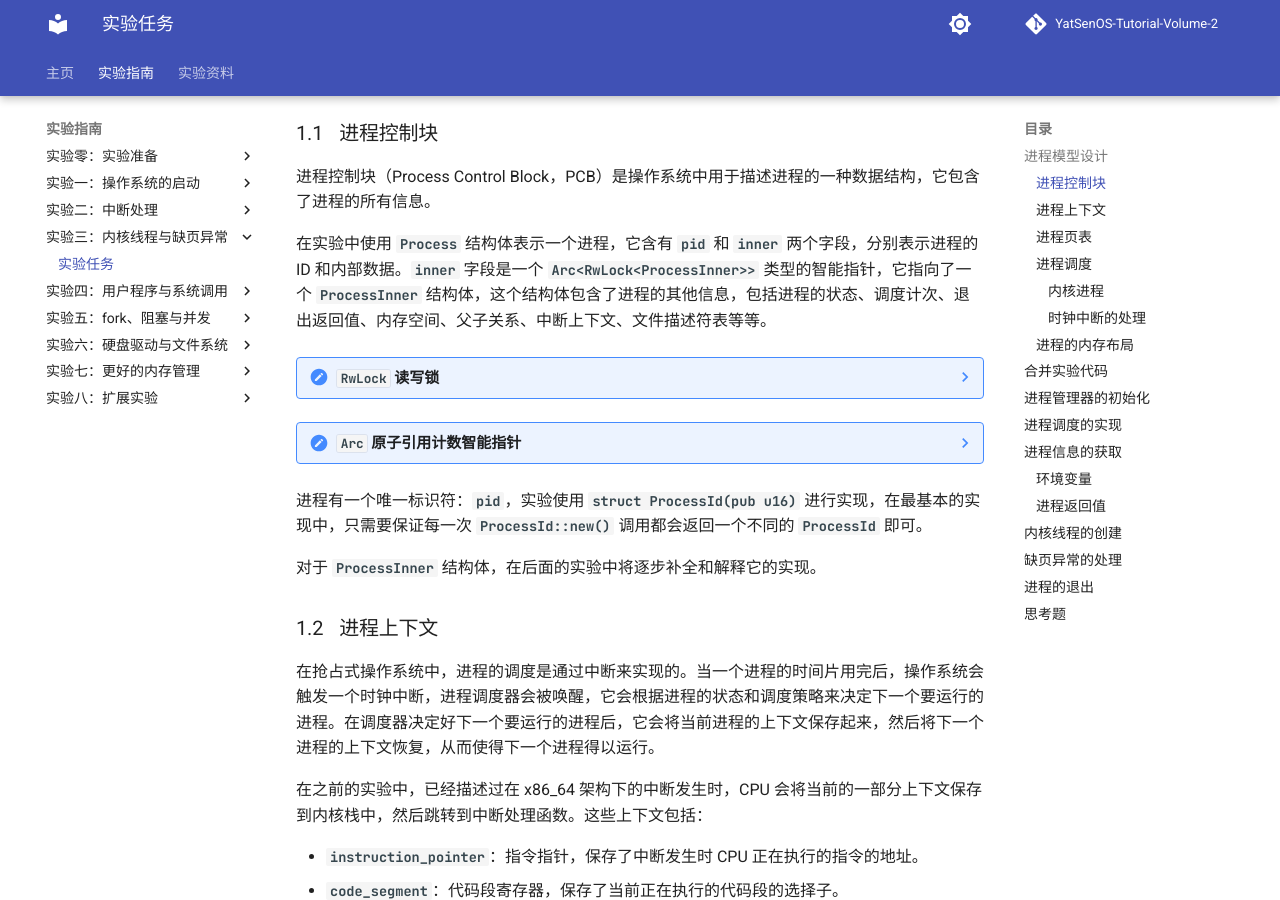
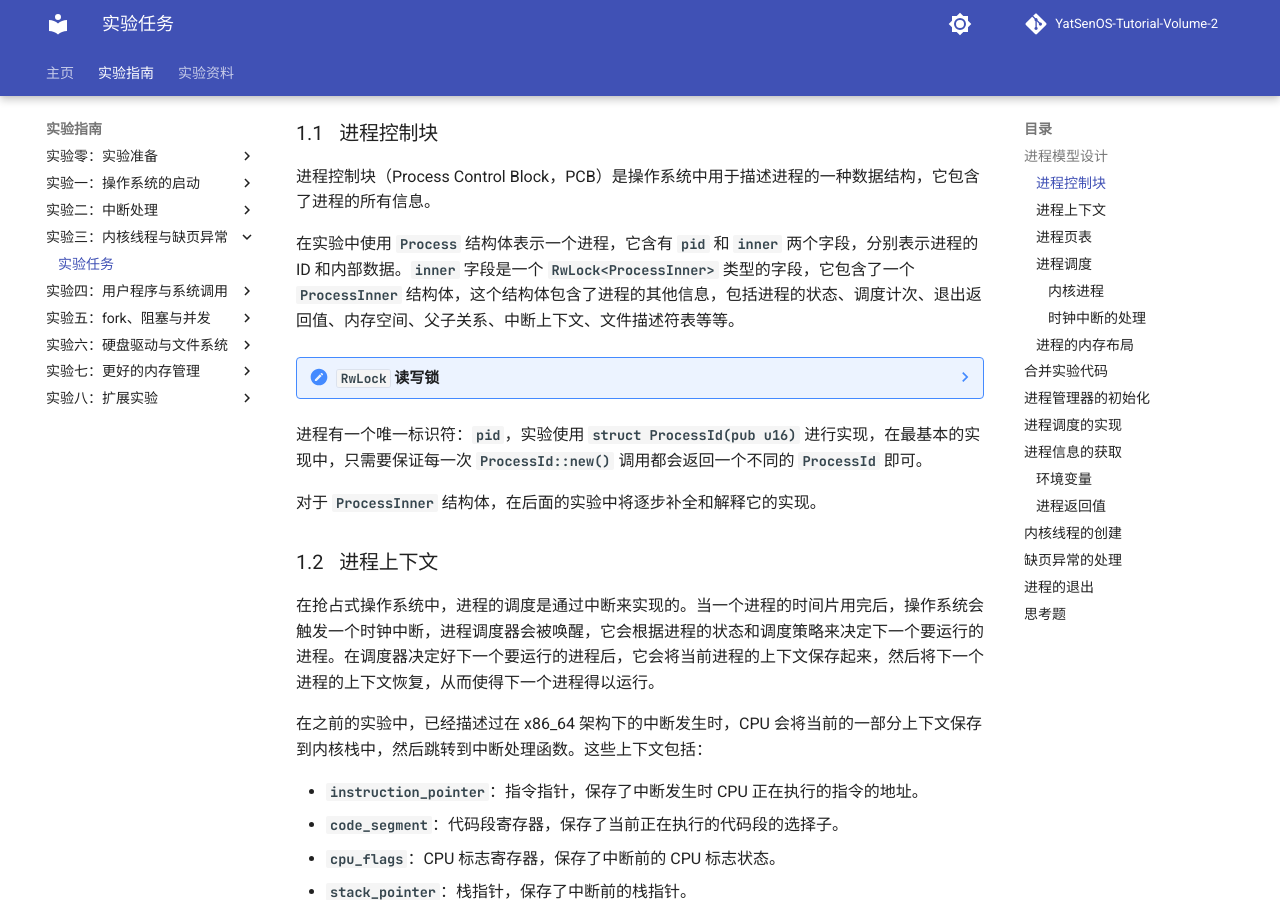
Before and after one commit to YatSenOS/YatSenOS-Tutorial-Volume-2, an MkDocs documentation site: the page built from docs/labs/0x03/tasks.md, in a window 1280 px wide and 900 px high, scrolled down 1503 px. Built offline with MkDocs 1.6.1 and Material for MkDocs 9.7.7, drawn with Linux system fonts in a browser that asks for light colours; comment, search, counter and statistics services are not loaded; some of the changed lines change nothing that is shown.

Commit message:
fix(lab/3): Remove Arc of the inner field in Process struct

````diff
--- a/docs/labs/0x03/tasks.md
+++ b/docs/labs/0x03/tasks.md
@@ -32,19 +32,13 @@
 
 进程控制块（Process Control Block，PCB）是操作系统中用于描述进程的一种数据结构，它包含了进程的所有信息。
 
-在实验中使用 `Process` 结构体表示一个进程，它含有 `pid` 和 `inner` 两个字段，分别表示进程的 ID 和内部数据。`inner` 字段是一个 `Arc<RwLock<ProcessInner>>` 类型的智能指针，它指向了一个 `ProcessInner` 结构体，这个结构体包含了进程的其他信息，包括进程的状态、调度计次、退出返回值、内存空间、父子关系、中断上下文、文件描述符表等等。
+在实验中使用 `Process` 结构体表示一个进程，它含有 `pid` 和 `inner` 两个字段，分别表示进程的 ID 和内部数据。`inner` 字段是一个 `RwLock<ProcessInner>` 类型的字段，它包含了一个 `ProcessInner` 结构体，这个结构体包含了进程的其他信息，包括进程的状态、调度计次、退出返回值、内存空间、父子关系、中断上下文、文件描述符表等等。
 
 ??? note "`RwLock` 读写锁"
 
     `RwLock` 读写锁允许多个线程同时读取数据，但只允许一个线程写入数据。
 
     多个线程可以同时通过 `read()` 获取读锁，对数据进行读取操作，但只有一个线程可以通过 `write()` 获取写锁，对数据进行写入操作。当有线程获取写锁时，所有的读锁都会被阻塞，直到写锁被释放。
-
-??? note "`Arc` 原子引用计数智能指针"
-
-    `Arc` 是 `alloc::sync` 中的一个原子引用计数智能指针，它允许多个线程同时拥有对同一数据的所有权，且不会造成数据竞争。
-
-    `Arc` 的 `clone()` 方法会增加引用计数，`drop()` 方法会减少引用计数，当引用计数为 0 时，数据会被释放。`Arc` 本身是**不可变的**，但可以通过 `RwLock` 获取内部可变性，进而安全的修改一个被多个线程所持有的数据。
 
 进程有一个唯一标识符：`pid`，实验使用 `struct ProcessId(pub u16)` 进行实现，在最基本的实现中，只需要保证每一次 `ProcessId::new()` 调用都会返回一个不同的 `ProcessId` 即可。
 
@@ -194,6 +188,12 @@ pub struct ProcessManager {
 }
 ```
 
+??? note "`Arc` 原子引用计数智能指针"
+
+    `Arc` 是 `alloc::sync` 中的一个原子引用计数智能指针，它允许多个线程同时拥有对同一数据的所有权，且不会造成数据竞争。
+
+    `Arc` 的 `clone()` 方法会增加引用计数，`drop()` 方法会减少引用计数，当引用计数为 0 时，数据会被释放。`Arc` 本身是**不可变的**，但可以通过 `RwLock` 获取内部可变性，进而安全的修改其中持有的数据。
+
 其中 `processes` 字段用于存储所有的进程，`ready_queue` 字段则用于存储就绪的进程队列。`ProcessManager` 结构体被设计为“不可变”的，也就是说，它由 `RwLock` 和 `Mutex` 来提供内部可变性。
 
 ??? hint "`HashMap` 与 `ahash`"
@@ -305,9 +305,9 @@ pub fn new(init: Arc<Process>) -> Self {
 
     !!! note "缺页异常？"
 
-          你可能会注意到，4GiB 的栈空间中实际映射的目前只有 2MiB，剩下的页面都是没有映射的。
+        你可能会注意到，4GiB 的栈空间中实际映射的目前只有 2MiB，剩下的页面都是没有映射的。
 
-          在未来的实验内容中，你将会处理这种缺页异常，并在需要时为进程进行映射。
+        在未来的实验内容中，你将会处理这种缺页异常，并在需要时为进程进行映射。
 
 在了解了这些虚拟地址空间预设的情况下，进一步来考虑其他进程的内存布局。本次实验中，由于还没有“用户进程”的概念，可以暂时先考虑的少一些，但是便于本次实验使用的解决方案。
 
@@ -656,7 +656,6 @@ pub extern "x86-interrupt" fn page_fault_handler(
 
 3. 中断的处理过程默认是不切换栈的，即在中断发生前的栈上继续处理中断过程，为什么在处理**缺页异常和时钟中断**时需要切换栈？如果不为它们切换栈会分别带来哪些问题？请假设具体的场景、或通过实际尝试进行回答。
 
-
 ??? question "可选思考题（提高）"
 
     1. 结合本实验中的线程调度，比较以下两种策略：
````
